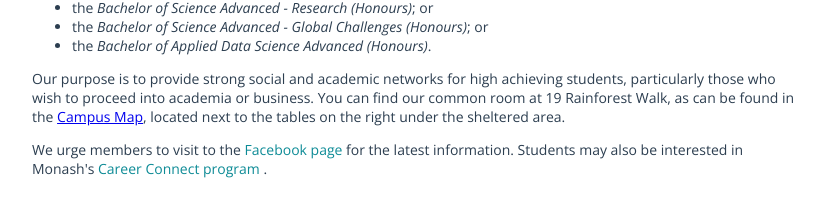
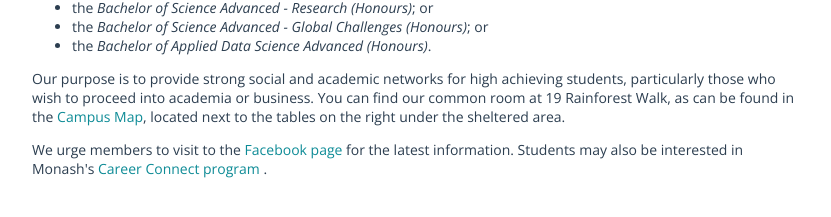
Before and after one commit to masscubed/masscubed.com, a Jekyll site: the page index.html, which Jekyll copies as it is, in a window 1280 px wide and 900 px high, scrolled down 949 px. Shown: the part 149-366 px from the top of the window, without its empty margins (224-1055 px from the left). Built offline with Jekyll 4.4.1, drawn with Linux system fonts in a browser that asks for light colours.

Commit message:
link colours

```diff
--- a/assets/style.css
+++ b/assets/style.css
@@ -96,7 +96,7 @@ span.email {
 }
 
 /* green links in paragraphs */
-p > a {
+a {
   text-decoration: none;
   color: var(--c-darkcyan);
 }
```
